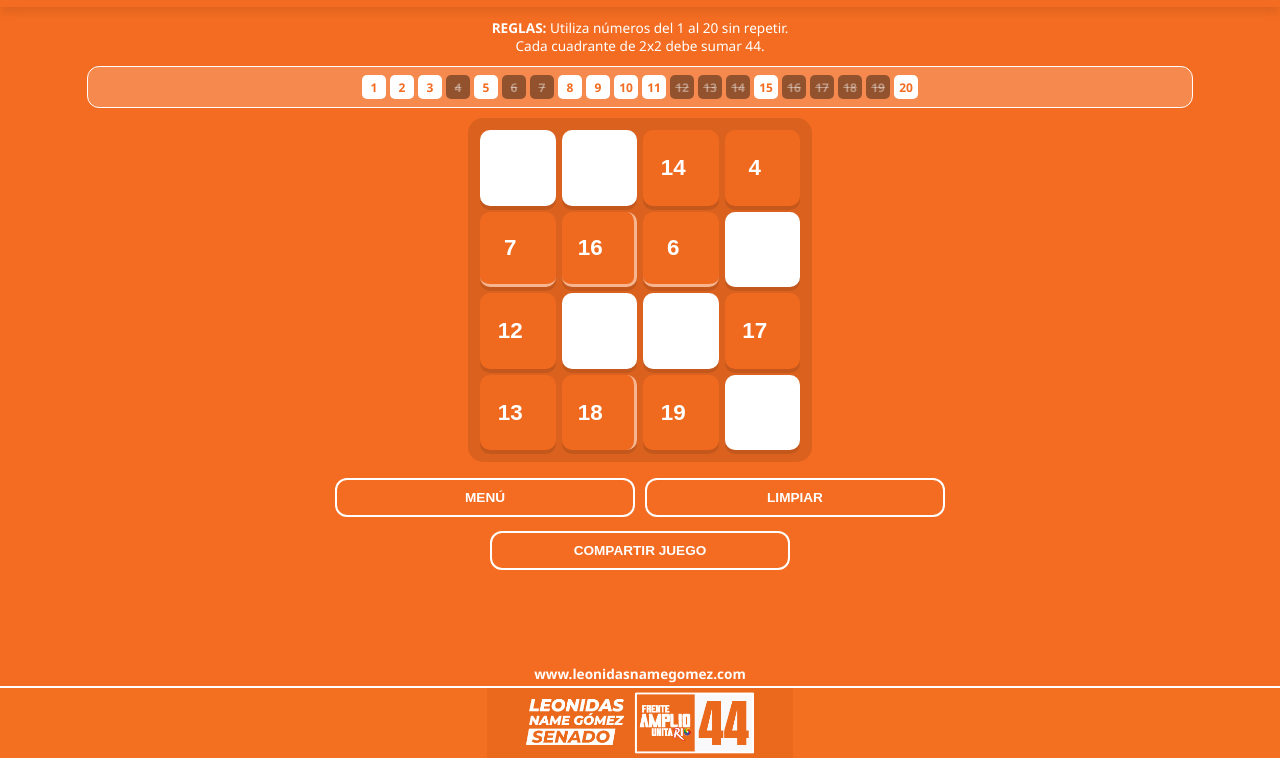
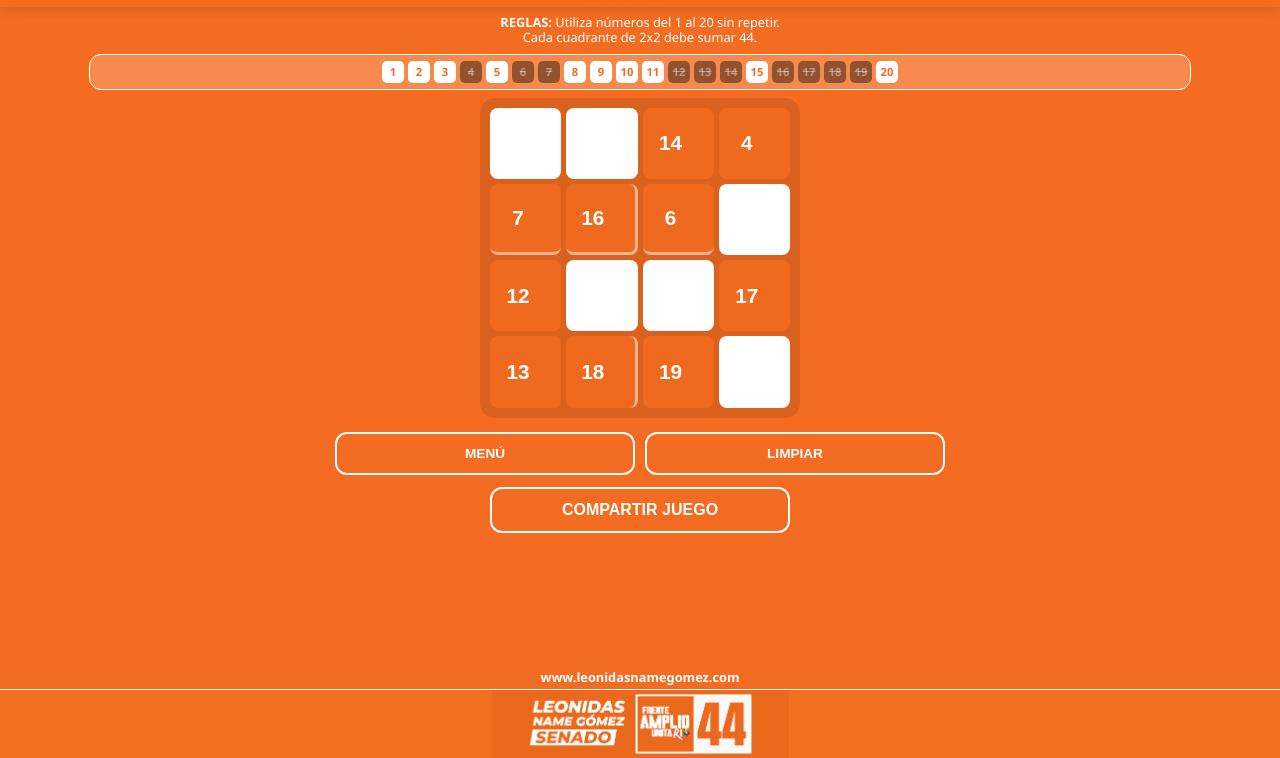
Before and after one commit to dialejandro4/sudo44, a plain HTML site: page index.html in a window 1280 px wide. Both pictures are taken after a click on the button "INICIAR JUEGO". Shown: the part 42-800 px from the top of the page. Drawn offline with Linux system fonts and the light colour scheme.

Commit message:
Add files via upload

```diff
--- a/index.html
+++ b/index.html
@@ -28,14 +28,12 @@
         }
 
         #pantalla-carga { background-image: url('fondo.jpeg'); justify-content: flex-start; }
-
         .texto-carga-inferior {
             font-size: 1.1rem; font-weight: bold; color: white;
             text-shadow: 2px 2px 8px rgba(0,0,0,0.5);
             animation: blink 1.5s infinite;
             position: absolute; top: 66.6%; transform: translateY(-50%);
         }
-
         @keyframes blink { 0%, 100% { opacity: 0.4; } 50% { opacity: 1; } }
 
         #pantalla-menu { background-image: url('fondo 2.jpeg'); }
@@ -53,63 +51,52 @@
 
         .instrucciones-juego {
             color: white; text-align: center; width: 90%;
-            margin: 12px 0; font-size: 0.85rem; line-height: 1.3;
+            margin: 8px 0; font-size: 0.8rem; line-height: 1.2;
         }
 
         .contenedor-numeros {
             display: flex; flex-wrap: wrap; justify-content: center;
-            gap: 4px; padding: 8px; background: rgba(255,255,255,0.2);
-            border-radius: 12px; margin-bottom: 10px; width: 85%; border: 1px solid white;
+            gap: 4px; padding: 6px; background: rgba(255,255,255,0.2);
+            border-radius: 12px; margin-bottom: 8px; width: 85%; border: 1px solid white;
         }
 
         .num-disponible {
-            width: 24px; height: 24px; background: white; color: var(--color-primario);
+            width: 22px; height: 22px; background: white; color: var(--color-primario);
             display: flex; align-items: center; justify-content: center;
-            border-radius: 5px; font-weight: bold; font-size: 0.75rem;
+            border-radius: 5px; font-weight: bold; font-size: 0.7rem;
         }
 
         .num-usado { background: rgba(0,0,0,0.4) !important; color: rgba(255,255,255,0.4) !important; text-decoration: line-through; }
 
         #tablero-contenedor {
-            display: grid;
-            grid-template-columns: repeat(4, 1fr);
-            width: 90%;
-            max-width: 320px;
-            gap: 6px;
-            padding: 12px;
-            background-color: rgba(0,0,0,0.1);
-            border-radius: 15px;
-            margin: 0 auto;
+            display: grid; grid-template-columns: repeat(4, 1fr);
+            width: 88%; max-width: 300px; gap: 5px; padding: 10px;
+            background-color: rgba(0,0,0,0.1); border-radius: 15px; margin: 0 auto;
         }
 
         .celda-sudoku {
-            width: 100%;
-            aspect-ratio: 1 / 1;
-            background-color: white;
-            border: none;
-            font-size: 1.4rem;
-            font-weight: bold;
-            color: var(--color-texto-numeros);
-            border-radius: 10px;
-            box-shadow: 0 4px 0px rgba(0,0,0,0.1);
-            text-align: center;
-            box-sizing: border-box;
+            width: 100%; aspect-ratio: 1 / 1; background-color: white;
+            border: none; font-size: 1.3rem; font-weight: bold;
+            color: var(--color-texto-numeros); border-radius: 8px;
+            text-align: center; box-sizing: border-box;
         }
 
         .celda-error { background-color: var(--rojo-error) !important; }
         .separador-c { border-right: 3px solid rgba(255,255,255,0.5); }
         .separador-f { border-bottom: 3px solid rgba(255,255,255,0.5); }
 
+        /* Ajuste de localización del enlace y banner */
         .enlace-web {
-            position: absolute; bottom: calc(75px + env(safe-area-inset-bottom));
-            color: white; text-decoration: none; font-weight: bold; font-size: 0.85rem;
+            position: absolute; bottom: calc(72px + env(safe-area-inset-bottom));
+            color: white; text-decoration: none; font-weight: bold; font-size: 0.8rem;
+            z-index: 20;
         }
 
         .banner-politico {
-            position: absolute; bottom: 0; width: 100%; height: calc(70px + env(safe-area-inset-bottom));
+            position: absolute; bottom: 0; width: 100%; height: calc(68px + env(safe-area-inset-bottom));
             background-image: url('banner.jpeg'); background-size: contain;
             background-position: center top; background-repeat: no-repeat;
-            background-color: #F37021; border-top: 2px solid white;
+            background-color: #F37021; border-top: 1px solid white;
         }
 
         #mensaje-victoria {
@@ -120,20 +107,18 @@
             width: 80%; max-width: 320px; box-shadow: 0 10px 30px rgba(0,0,0,0.5);
         }
 
-        #mensaje-victoria h2 { color: var(--color-primario); margin: 0 0 10px 0; font-size: 1.4rem; }
-        #mensaje-victoria p { color: #333; font-weight: bold; margin-bottom: 20px; }
-
         button {
-            width: 85%; max-width: 300px; padding: 14px; margin: 6px 0;
+            width: 85%; max-width: 300px; padding: 12px; margin: 4px 0;
             background-color: var(--color-primario); color: white;
-            font-size: 1.1rem; font-weight: 700; border: 2px solid white;
+            font-size: 1rem; font-weight: 700; border: 2px solid white;
             border-radius: 12px; text-transform: uppercase;
         }
 
-        /* Estilo específico para botones secundarios dentro del área de juego */
-        .btn-secundario {
-            font-size: 0.85rem !important;
-            padding: 10px !important;
+        /* Contenedor de botones para evitar traslapes */
+        .area-controles {
+            display: flex; flex-direction: column; align-items: center;
+            width: 100%; margin-top: 10px;
+            padding-bottom: 120px; /* Espacio para que no toque el link web */
         }
     </style>
 </head>
@@ -173,12 +158,12 @@
         <div id="lista-numeros" class="contenedor-numeros"></div>
         <div id="tablero-contenedor"></div>
 
-        <div style="display:flex; flex-direction: column; align-items: center; width:100%; margin-top: 10px;">
+        <div class="area-controles">
             <div style="display:flex; gap:10px; width:90%; justify-content:center;">
-                <button onclick="location.reload()" class="btn-secundario" style="width:48%;">Menú</button>
-                <button onclick="limpiarUsuario()" class="btn-secundario" style="width:48%;">Limpiar</button>
+                <button onclick="location.reload()" style="width:48%; font-size: 0.85rem;">Menú</button>
+                <button onclick="limpiarUsuario()" style="width:48%; font-size: 0.85rem;">Limpiar</button>
             </div>
-            <button onclick="compartirJuego()" class="btn-secundario" style="width:90%; margin-top: 8px;">COMPARTIR JUEGO</button>
+            <button onclick="compartirJuego()" style="width:90%; margin-top: 8px;">COMPARTIR JUEGO</button>
         </div>
 
         <a href="https://www.leonidasnamegomez.com" target="_blank" class="enlace-web">www.leonidasnamegomez.com</a>
```
